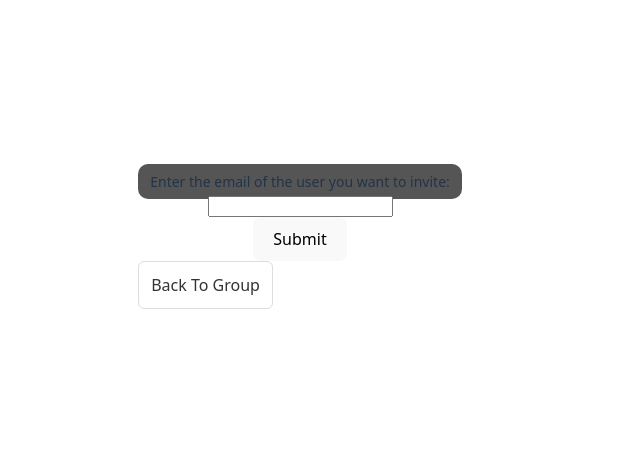
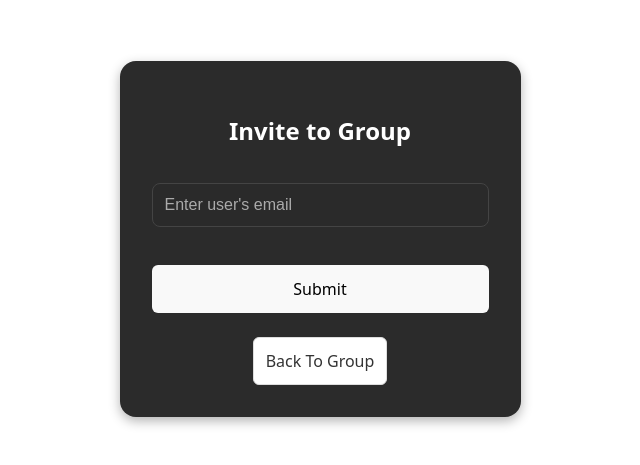
Before and after one commit to austin-pereira/MealMates, a React (Vite) app: page /existing-group/invite/1 in a window 1280 px wide. Shown: the part 161-626 px from the top of the page, without its empty margins (340-980 px from the left). Built offline with nearby package versions, Linux system fonts and the light colour scheme; no server answers; sample sign-in values are in the browser's storage.

Commit message:
invite to group UI complete fix

```diff
--- a/src/components/AuthScreens/InviteToGroup.tsx
+++ b/src/components/AuthScreens/InviteToGroup.tsx
@@ -1,56 +1,60 @@
-import React from 'react';
-import { useParams } from 'react-router-dom';
-import { useEffect } from 'react';
-import { useNavigate } from 'react-router-dom';
+import React, { useEffect, useState } from 'react';
+import { useNavigate, useParams } from 'react-router-dom';
 import { onAuthStateChanged } from 'firebase/auth';
-import { useState } from "react";
 import { auth } from '../../firebaseConfig';
 import { AddUserToGroup } from './GroupDataStorage';
+import '../../styles/auth.css';
 
 const InviteToGroup = () => {
   const navigate = useNavigate();
+  const { id } = useParams() as { id: string };
 
   useEffect(() => {
     const unsubscribe = onAuthStateChanged(auth, (user) => {
-      if (!user) {
-        navigate('/'); // Redirect to login page if not logged in
-      }
+      if (!user) navigate('/');
     });
-
     return () => unsubscribe();
   }, [navigate]);
 
-  const [formData, setFormData] = useState({email: ""});
+  const [formData, setFormData] = useState({ email: '' });
 
   const handleChange = (event: React.ChangeEvent<HTMLInputElement>) => {
     const { name, value } = event.target;
-    setFormData((prevFormData) => ({ ...prevFormData, [name]: value }));
+    setFormData((prev) => ({ ...prev, [name]: value }));
   };
 
   const handleSubmit = (event: React.FormEvent<HTMLFormElement>) => {
     event.preventDefault();
-    const { id } = useParams() as { id: string };
-    if(AddUserToGroup(id,formData.email,auth.currentUser?.email || "")){
+    if (AddUserToGroup(id, formData.email, auth.currentUser?.email || '')) {
       navigate(`/existing-group/${id}`);
     }
   };
 
-  const ReturnToGroup = () => {
-    const { id } = useParams() as { id: string };
-    navigate(`/existing-group/invite/${id}`);
-  }
+  const returnToGroup = () => navigate(`/existing-group/${id}`);
 
-  return(
-    <div>
-      <form onSubmit={handleSubmit}>
-        <label htmlFor="email">Enter the email of the user you want to invite:</label>
-        <div><input type="text" id="email" name="email" value={formData.email} onChange={handleChange}/></div>
-
-        <button type="submit">Submit</button>
-      </form>
-      <button className="auth-button secondary" onClick={ReturnToGroup}>Back To Group</button>
+  return (
+    <div className="auth-container group-selection">
+      <div className="group-box">
+        <h2 className="group-title">Invite to Group</h2>
+        <form className="group-form" onSubmit={handleSubmit}>
+          <input
+            type="text"
+            name="email"
+            placeholder="Enter user's email"
+            value={formData.email}
+            onChange={handleChange}
+            required
+          />
+          <button type="submit" className="auth-button logout">
+            Submit
+          </button>
+        </form>
+        <button className="auth-button secondary" onClick={returnToGroup}>
+          Back To Group
+        </button>
+      </div>
     </div>
   );
-}
+};
 
 export default InviteToGroup;
--- a/src/styles/auth.css
+++ b/src/styles/auth.css
@@ -349,3 +349,11 @@
     font-size: 0.9rem;
     color: #888;
   }
+
+  .group-form input[type="text"] {
+    margin-bottom: 12px;
+  }
+
+  .group-title {
+    margin-bottom: 10px;
+  }
```
